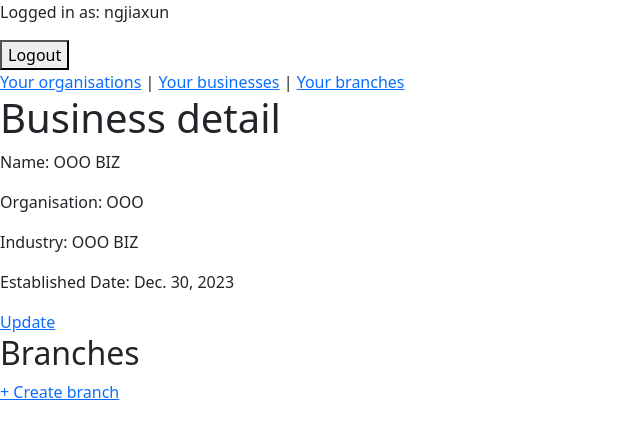
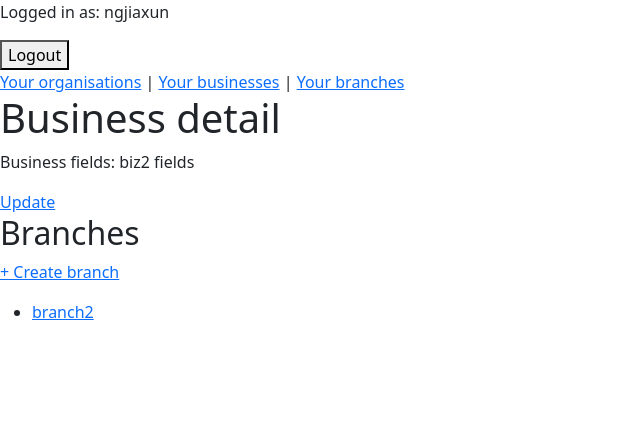
Before and after one commit to ngjiaxun/platter, a Django app: page /multiuser/business/10/ in a window 1280 px wide. Shown: the top 439 px of the page, without its empty margins (0-640 px from the left). Run offline with Django 4.2, Linux system fonts and the light colour scheme; a user stored in the database is signed in; data comes from the database, SQL or seed files in the repository.

Commit message:
Refactor entities to use parent field

```diff
--- a/multiuser/models.py
+++ b/multiuser/models.py
@@ -6,37 +6,46 @@
 class Entity(models.Model):
     name = models.CharField(max_length=100)
     created_by = models.ForeignKey(User, on_delete=models.SET_DEFAULT, editable=False, default=1)
-
-    class Meta:
-        abstract = True
+    parent = models.ForeignKey('self', on_delete=models.CASCADE, null=True, blank=True)
 
     def __str__(self):
         return self.name
 
 
 class Organisation(Entity):
-    address = models.CharField(max_length=200)
-    contact_number = models.CharField(max_length=20)
-    email = models.EmailField()
+    organisation_fields = models.CharField(max_length=100)
 
     def get_absolute_url(self):
         return reverse("organisation_detail", kwargs={"pk": self.pk})
 
+    def clean(self):
+        if self.parent is not None:
+            raise ValidationError('Organisations cannot have parents')
+
 
 class Business(Entity):
-    organisation = models.ForeignKey(Organisation, on_delete=models.CASCADE)
-    industry = models.CharField(max_length=100)
-    established_date = models.DateField()
+    business_fields = models.CharField(max_length=100)
 
     def get_absolute_url(self):
         return reverse("business_detail", kwargs={"pk": self.pk})
 
+    # Business must have a parent and it must be an Organisation
+    def clean(self):
+        if self.parent is None:
+            raise ValidationError('Businesses must have parents')
+        if self.parent.__class__ != Organisation:
+            raise ValidationError('Businesses can only have Organisations as parents')
+
 
 class Branch(Entity):
-    business = models.ForeignKey(Business, on_delete=models.CASCADE)
-    address = models.CharField(max_length=200)
-    contact_number = models.CharField(max_length=20)
-    email = models.EmailField()
+    branch_fields = models.CharField(max_length=100)
 
     def get_absolute_url(self):
         return reverse("branch_detail", kwargs={"pk": self.pk})
+
+    # Branch must have a parent and it must be a Business
+    def clean(self):
+        if self.parent is None:
+            raise ValidationError('Branches must have parents')
+        if self.parent.__class__ != Business:
+            raise ValidationError('Branches can only have Businesses as parents')
--- a/multiuser/templates/branch_detail.html
+++ b/multiuser/templates/branch_detail.html
@@ -2,11 +2,7 @@
 
 {% block content %}
     <h1>Branch detail</h1>
-    <p>Name: {{ branch.name }}</p>
-    <p>Business: {{ branch.business }}</p>
-    <p>Address: {{ branch.address }}</p>
-    <p>Contact Number: {{ branch.contact_number }}</p>
-    <p>Email: {{ branch.email }}</p>
+    <p>Branch fields: {{ branch.branch_fields }}</p>
 
     {% if perms.multiuser.change_branch %}
         <a href="{% url 'branch_update' branch.id %}">Update</a>
--- a/multiuser/templates/business_detail.html
+++ b/multiuser/templates/business_detail.html
@@ -2,10 +2,7 @@
 
 {% block content %}
     <h1>Business detail</h1>
-    <p>Name: {{ business.name }}</p>
-    <p>Organisation: {{ business.organisation }}</p>
-    <p>Industry: {{ business.industry }}</p>
-    <p>Established Date: {{ business.established_date }}</p>
+    <p>Business fields: {{ business.business_fields }}</p>
 
     {% if perms.multiuser.change_business %}
         <a href="{% url 'business_update' business.id %}">Update</a>
--- a/multiuser/templates/organisation_detail.html
+++ b/multiuser/templates/organisation_detail.html
@@ -2,10 +2,7 @@
 
 {% block content %}
     <h1>Organisation detail</h1>
-    <p>Name: {{ organisation.name }}</p>
-    <p>Address: {{ organisation.address }}</p>
-    <p>Contact Number: {{ organisation.contact_number }}</p>
-    <p>Email: {{ organisation.email }}</p>
+    <p>Organisation fields: {{ organisation.organisation_fields }}</p>
 
     {% if perms.multiuser.change_organisation %}
         <a href="{% url 'organisation_update' organisation.id %}">Update</a>
--- a/multiuser/views.py
+++ b/multiuser/views.py
@@ -2,7 +2,7 @@
 from django.db.models import Q
 from django.contrib.auth.mixins import LoginRequiredMixin
 from django.views.generic import ListView, CreateView, DetailView, UpdateView, DeleteView
-from django.urls import reverse_lazy
+from django.urls import reverse_lazy, reverse
 from .models import Organisation, Business, Branch
 from guardian.shortcuts import get_objects_for_user
 
@@ -19,10 +19,11 @@
 class OrganisationCreateView(LoginRequiredMixin, CreateView):
     model = Organisation
     template_name = 'organisation_create.html'
-    fields = ['name', 'address', 'contact_number', 'email']
+    fields = '__all__'
     success_url = reverse_lazy('organisation_list')
 
     def form_valid(self, form):
+        # Set the created_by field to the current user before saving the form
         form.instance.created_by = self.request.user
         return super().form_valid(form)
 
@@ -38,13 +39,14 @@
 
     def get_context_data(self, **kwargs):
         context = super().get_context_data(**kwargs)
-        context['businesses'] = Business.objects.filter(organisation=self.object)
+        # Add the businesses that belong to the organisation to the context dictionary so they can be displayed on the organisation detail page
+        context['businesses'] = Business.objects.filter(parent=self.object)
         return context
 
 class OrganisationUpdateView(LoginRequiredMixin, UpdateView):
     model = Organisation
     template_name = 'organisation_update.html'
-    fields = ['name', 'address', 'contact_number', 'email']
+    fields = '__all__'
     context_object_name = 'organisation'
 
     def get_queryset(self):
@@ -67,9 +69,14 @@
     template_name = 'business_list.html'
     context_object_name = 'businesses'
 
+    # def get_queryset(self):
+    #     user = self.request.user
+    #     queryset = get_objects_for_user(user, 'multiuser.view_business')
+    #     return queryset
+
     def get_queryset(self):
-        queryset = super().get_queryset()
         user = self.request.user
+        queryset = super().get_queryset() # Get all businesses
         organisations = get_objects_for_user(user, 'multiuser.view_organisation') # Get all organisations the user has view permission for
         businesses = get_objects_for_user(user, 'multiuser.view_business') # Get all businesses the user has view permission for
         queryset = queryset.filter(Q(organisation__in=organisations) | Q(pk__in=businesses)) # Filter the queryset to only include businesses that belong to the organisations the user has view permission for, or the user has view permission for
@@ -78,7 +85,7 @@
 class BusinessCreateView(LoginRequiredMixin, CreateView):
     model = Business
     template_name = 'business_create.html'
-    fields = ['name', 'organisation', 'industry', 'established_date']
+    fields = '__all__'
     success_url = reverse_lazy('business_list')
 
     def form_valid(self, form):
@@ -87,7 +94,7 @@
 
     def get_form(self, form_class=None):
         form = super().get_form(form_class)
-        form.fields['organisation'].queryset = get_objects_for_user(self.request.user, 'multiuser.change_organisation')
+        form.fields['parent'].queryset = get_objects_for_user(self.request.user, 'multiuser.change_organisation')
         return form
 
 class BusinessDetailView(LoginRequiredMixin, DetailView):
@@ -102,13 +109,13 @@
 
     def get_context_data(self, **kwargs):
         context = super().get_context_data(**kwargs)
-        context['branches'] = Branch.objects.filter(business=self.object)
+        context['branches'] = Branch.objects.filter(parent=self.object)
         return context
 
 class BusinessUpdateView(LoginRequiredMixin, UpdateView):
     model = Business
     template_name = 'business_update.html'
-    fields = ['name', 'organisation', 'industry', 'established_date']
+    fields = '__all__'
     context_object_name = 'business'
 
     def get_queryset(self):
@@ -136,10 +143,19 @@
         queryset = get_objects_for_user(user, 'multiuser.view_branch')
         return queryset
 
+    # def get_queryset(self):
+    #     user = self.request.user
+    #     queryset = super().get_queryset() # Get all branches
+    #     organisations = get_objects_for_user(user, 'multiuser.view_organisation') # Get all organisations the user has view permission for
+    #     businesses = get_objects_for_user(user, 'multiuser.view_business') # Get all businesses the user has view permission for
+    #     branches = get_objects_for_user(user, 'multiuser.view_branch') # Get all branches the user has view permission for
+    #     queryset = queryset.filter(Q(business__organisation__in=organisations) | Q(business__in=businesses) | Q(pk__in=branches)) # Filter the queryset to only include branches that belong to the organisations the user has view permission for, or the businesses the user has view permission for, or the user has view permission for
+    #     return queryset
+
 class BranchCreateView(CreateView):
     model = Branch
     template_name = 'branch_create.html'
-    fields = ['name', 'business', 'address', 'contact_number', 'email']
+    fields = '__all__'
     success_url = reverse_lazy('branch_list')
 
     def form_valid(self, form):
@@ -148,7 +164,7 @@
 
     def get_form(self, form_class=None):
         form = super().get_form(form_class)
-        form.fields['business'].queryset = get_objects_for_user(self.request.user, 'multiuser.change_business')
+        form.fields['parent'].queryset = get_objects_for_user(self.request.user, 'multiuser.change_business')
         return form
 
 class BranchDetailView(DetailView):
@@ -164,7 +180,7 @@
 class BranchUpdateView(UpdateView):
     model = Branch
     template_name = 'branch_update.html'
-    fields = ['name', 'business', 'address', 'contact_number', 'email']
+    fields = '__all__'
     context_object_name = 'branch'
 
     def get_queryset(self):
```
Also changed, not shown: db.sqlite3, multiuser/admin.py (line endings or trailing spaces), multiuser/migrations/0009_remove_branch_address_remove_branch_business_and_more.py (added), multiuser/migrations/0010_remove_branch_created_by_remove_branch_id_and_more.py (added).
